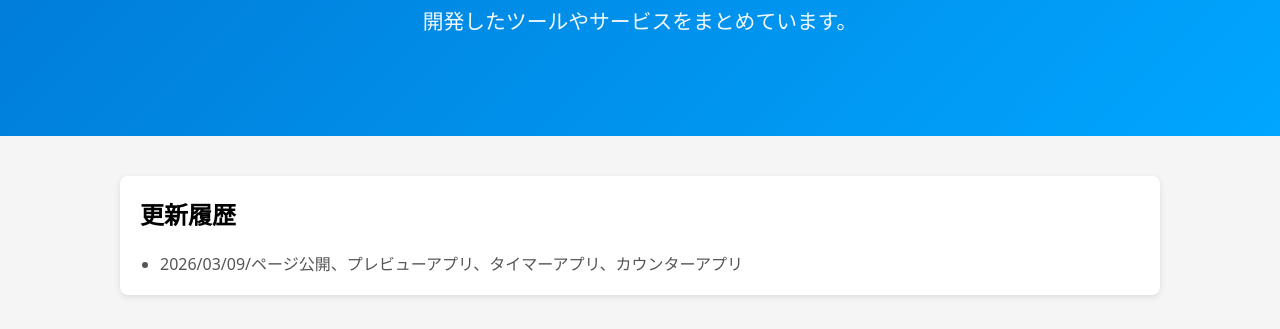
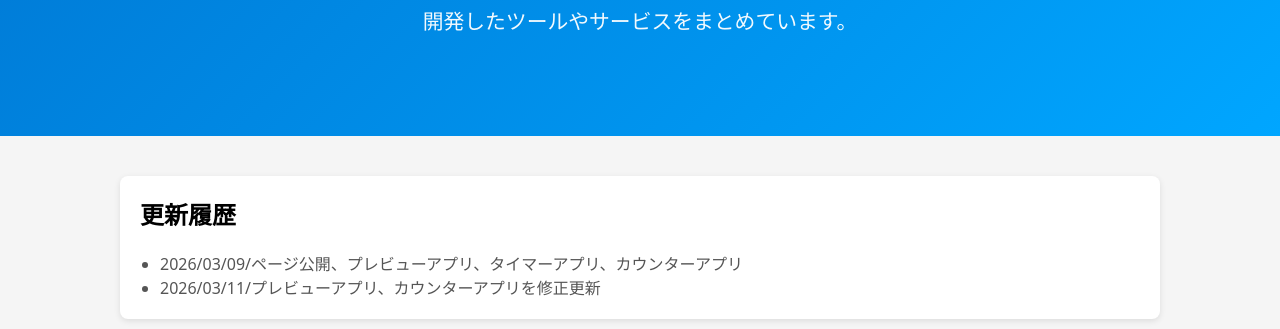
Before and after one commit to ittetuseisaku/portfolio-site, a plain HTML site: page index.html in a window 1280 px wide. Shown: the part 260-589 px from the top of the page. Drawn offline with Linux system fonts and the light colour scheme; a web font is replaced by a local one.

Commit message:
Add files via upload

```diff
--- a/index.html
+++ b/index.html
@@ -227,6 +227,7 @@
         <li>
           2026/03/09/ページ公開、プレビューアプリ、タイマーアプリ、カウンターアプリ
         </li>
+        <li>2026/03/11/プレビューアプリ、カウンターアプリを修正更新</li>
       </ul>
     </section>
     <!-- -----------------------------------------
```
